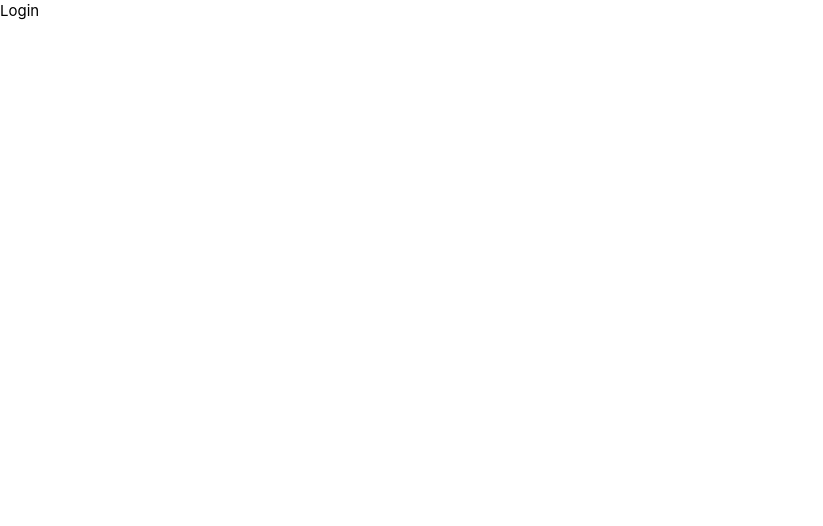
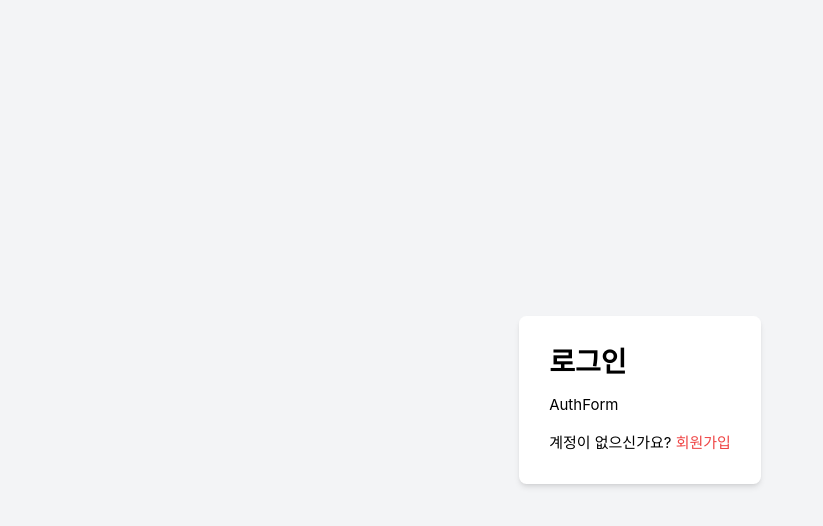
Before and after one commit to mbdyjk/Sparta_MbtiTest, a React (Vite) app in the folder mbtitest/: page /login in a window 1280 px wide. Shown: the top 526 px of the page, without its empty margins (0-823 px from the left). Built offline with nearby package versions, Linux system fonts and the light colour scheme.

Commit message:
design: AuthForm 및 Login 초기 화면 구성

```diff
--- /dev/null
+++ b/mbtitest/src/components/AuthForm.jsx
@@ -0,0 +1,5 @@
+const AuthForm = () => {
+  return <div>AuthForm</div>;
+};
+
+export default AuthForm;
--- a/mbtitest/src/pages/Login.jsx
+++ b/mbtitest/src/pages/Login.jsx
@@ -1,7 +1,25 @@
-import React from "react";
+import AuthForm from "../components/AuthForm";
+import NavLink from "../components/common/NavLink";
 
 const Login = () => {
-  return <div>Login</div>;
+  const handleLogin = async () => {};
+
+  return (
+    <div className="flex justify-center items-center min-h-screen bg-gray-100">
+      <div className="bg-white p-8 shadow-md rounded-lg w-100">
+        <h1 className="text-3xl font-bold mb-4">로그인</h1>
+        <AuthForm mode="login" onSubmit={handleLogin} />
+        <div className="mt-4 text-center">
+          <p>
+            계정이 없으신가요?{" "}
+            <NavLink to="/signup" className="text-red-500">
+              회원가입
+            </NavLink>
+          </p>
+        </div>
+      </div>
+    </div>
+  );
 };
 
 export default Login;
--- a/mbtitest/src/routes/ProtectedRoute.jsx
+++ b/mbtitest/src/routes/ProtectedRoute.jsx
@@ -6,7 +6,6 @@ const ProtectedRoute = () => {
   const { isLogin } = useAuth();
 
   if (!isLogin) {
-    console.log("로그인 필요");
     toast.warn("로그인이 필요합니다. 로그인 페이지로 이동합니다.");
     return <Navigate to="/login" replace />;
   }
```
